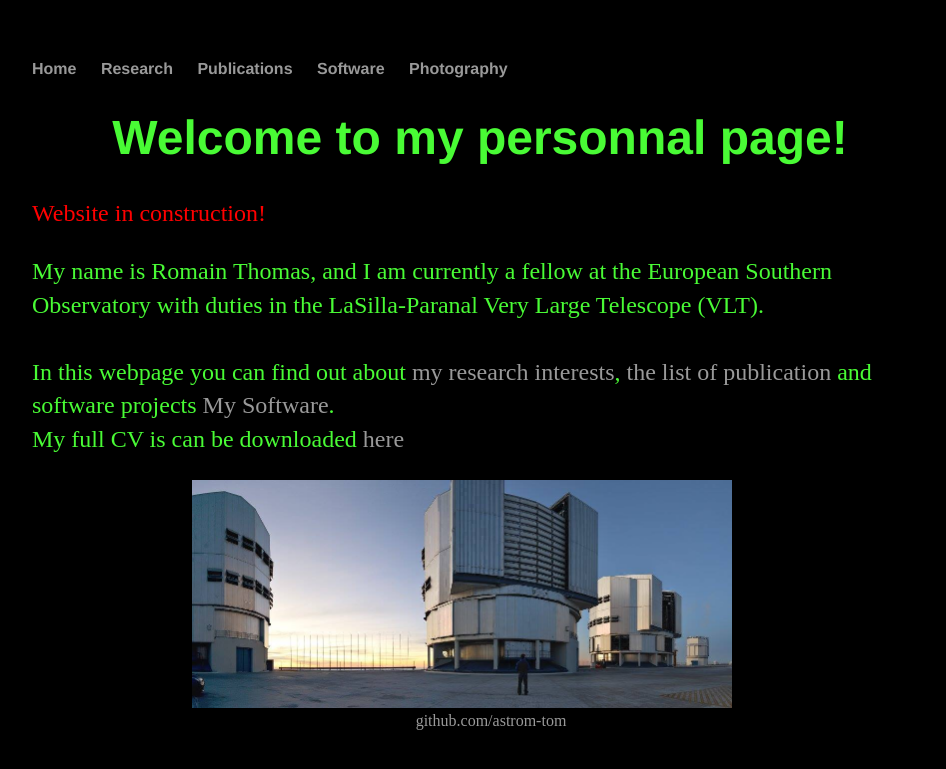
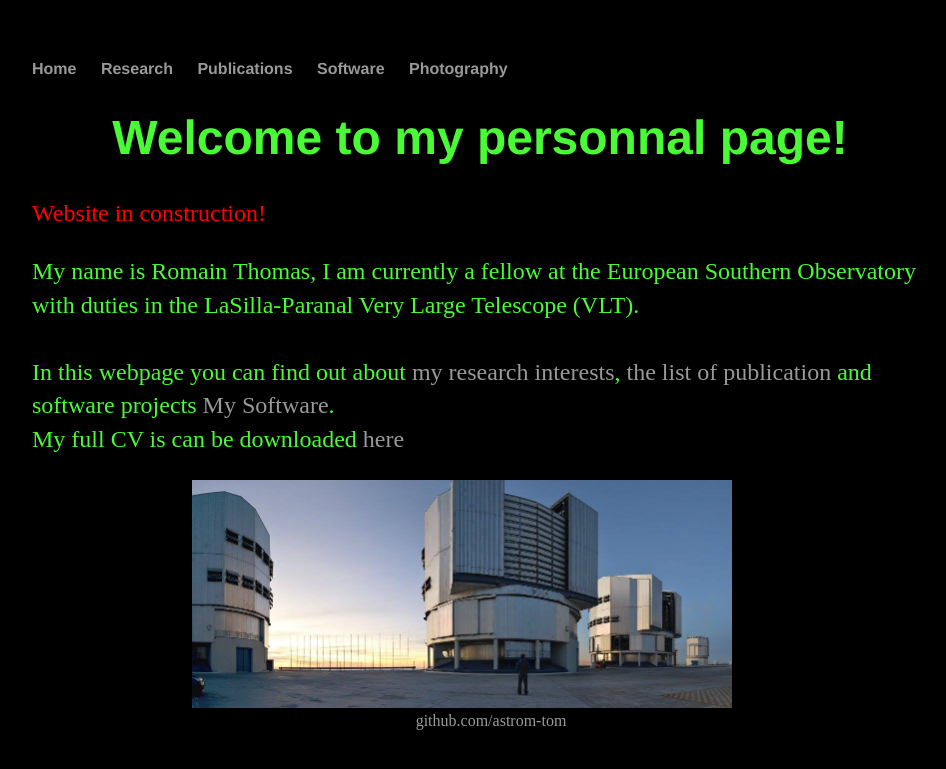
Before and after one commit to astrom-tom/astrom-tom.github.io, a Jekyll site: the page built from index.html, in a window 1280 px wide. Shown: the top 769 px of the page, without its empty margins (160-1106 px from the left). Built offline with Jekyll 4.4.1, drawn with Linux system fonts in a browser that asks for light colours.

Commit message:
Update index.html

```diff
--- a/index.html
+++ b/index.html
@@ -7,7 +7,7 @@ title: Romain Thomas, Fellow Astronomer
 	<h1 style="color:rgb(73, 251, 53);">Welcome to my personnal page!</h1>
 	</center>
 	<p style="color:red"> Website in construction!
-	<p style="color:rgb(73, 251, 53);"> My name is Romain Thomas, and I am currently a fellow at the
+	<p style="color:rgb(73, 251, 53);"> My name is Romain Thomas, I am currently a fellow at the
 		European Southern Observatory with duties in the LaSilla-Paranal Very Large Telescope (VLT). <br><br>
 		In this webpage you can find out about <a href="/about">my research interests</a>,
 		<a href="/Papers">the list of publication</a> and software projects <a href="/Software">My Software</a>. <br>
```
